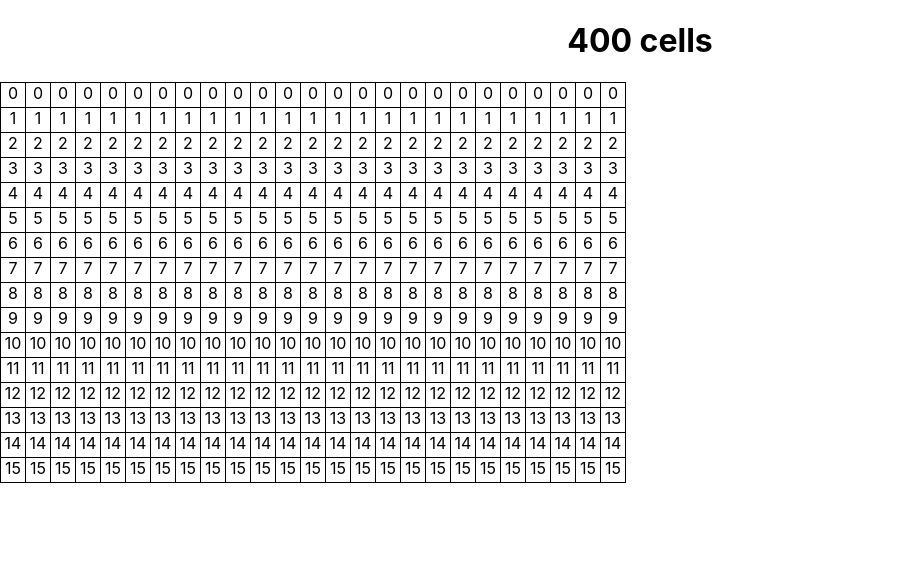
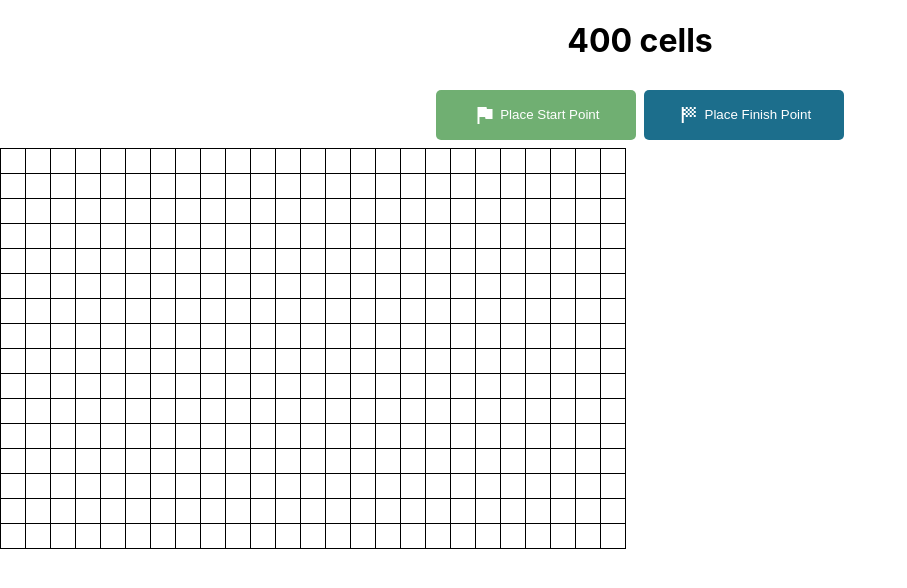
Before and after one commit to JohnnyLeek1/Pathfinder-App, a React (Create React App) app: page / in a window 1280 px wide. Shown: the top 588 px of the page, without its empty margins (0-907 px from the left). Built offline with nearby package versions, Linux system fonts and the light colour scheme.

Commit message:
allow the user to select start & end points

```diff
--- a/package.json
+++ b/package.json
@@ -7,6 +7,7 @@
     "@testing-library/jest-dom": "^5.14.1",
     "@testing-library/react": "^11.2.7",
     "@testing-library/user-event": "^12.8.3",
+    "material-icons": "^0.7.6",
     "node-sass": "^6.0.1",
     "react": "^17.0.2",
     "react-dom": "^17.0.2",
--- a/src/App.js
+++ b/src/App.js
@@ -1,32 +1,13 @@
+import React from 'react';
+import PathfindingMainPage from './pages/PathfindingMain';
+
 import './styles/App.scss';
-// import Grid from './components/Grid.old';
-import Grid from './components/Grid';
-import React, { useEffect, useState, useRef } from 'react';
 
 function App() {
-  const [rows, setRows] = useState(0);
-  const [cols, setCols] = useState(0);
-  const gridDiv = useRef(undefined);
-
-  const updateGrid = () => {
-    if(gridDiv) {
-      setRows(Math.floor(gridDiv.current.offsetHeight / 25));
-      setCols(Math.floor(gridDiv.current.offsetWidth / 25));
-    }
-  };
-
-  useEffect(() => {
-    window.addEventListener('resize', updateGrid);
-    updateGrid();
-
-    return () => window.removeEventListener('resize', updateGrid);
-  }, []);
-
 
   return (
-    <div className="App">
-      <h1>{rows * cols} cells</h1>
-      <Grid rows={rows} cols={cols} ref={gridDiv} />
+    <div className={`App light-theme`}>
+      <PathfindingMainPage/>
     </div>
   );
 }
--- a/src/components/Grid.jsx
+++ b/src/components/Grid.jsx
@@ -1,10 +1,17 @@
 import React, { useState, useEffect } from 'react';
 import GridElement from './GridElement';
+import StyledButton from './StyledButton';
 
-import '../styles/grid.scss';
+import '../styles/components/Grid.scss';
 
 export default React.forwardRef(({rows, cols}, ref) => {
     const [grid, setGrid] = useState({ });
+
+    const [startPoint, setStartPoint] = useState({ });
+    const [finishPoint, setFinishPoint] = useState({ });
+
+    const [placingStart, setPlacingStart] = useState(false);
+    const [placingFinish, setPlacingFinish] = useState(false);
 
     useEffect(() => console.log(grid), [grid]);
 
@@ -13,7 +20,12 @@ export default React.forwardRef(({rows, cols}, ref) => {
         for(let i = 0; i < rows; i++) {
             newGrid[i] = {};
             for(let j = 0; j < cols; j++) {
-                newGrid[i][j] = false;
+                newGrid[i][j] = {
+                    start: false,
+                    finish: false,
+                    visited: false,
+                    wall: false
+                };
             }
         }
 
@@ -23,15 +35,56 @@ export default React.forwardRef(({rows, cols}, ref) => {
 
     useEffect(() => console.log(rows, cols), [rows, cols]);
 
-    const updateGrid = (row, col) => { setGrid({ ...grid, [row]: { ...grid[row], [col]: !grid[row][col] } }); }
+    const updateGrid = (row, col) => {
+        const value = {
+            start: placingStart ? true : false,
+            finish: placingFinish ? true : false,
+            visited: false,
+            wall: !placingStart && !placingFinish ? !grid[row][col].wall : false
+        }
+
+        if(placingStart) {
+            setStartPoint({ row: row, col: col });
+            setPlacingStart(false);
+        }
+        else if(placingFinish) {
+             setFinishPoint({ row: row, col: col });
+             setPlacingFinish(false);
+        }
+
+        setGrid({ ...grid, [row]: { ...grid[row], [col]: value } });
+    }
+
+    const setPlacement = position => {
+        if(position === 'start') {
+            if(placingFinish) setPlacingFinish(false);
+            setPlacingStart(!placingStart);
+        } else if(position === 'finish') {
+            if(placingStart) setPlacingStart(false);
+            setPlacingFinish(!placingFinish);
+        }
+    }
 
     return (
+      <>
+      <StyledButton text={placingStart ? "Cancel" : "Place Start Point"} onClick={() => setPlacement('start')} icon="flag" color="success" />
+      <StyledButton text={placingFinish ? "Cancel" : "Place Finish Point"} onClick={() => setPlacement('finish')} icon="sports_score" color="primary" />
+
       <div id="grid" ref={ref}>
           {[...Array(rows)].map( (row, i) => {
               return [...Array(cols)].map( (cols, j) => {
-                return <GridElement row={i} col={j} selected={grid[0] ? grid[i][j] : false} onClick={updateGrid} key={`${i}-${j}`} />;
+                return <GridElement
+                            row={i}
+                            col={j}
+                            selected={grid[0] ? grid[i][j].wall : false}
+                            startPoint={startPoint.row === i && startPoint.col === j}
+                            finishPoint={finishPoint.row === i && finishPoint.col === j}
+                            onClick={updateGrid}
+                            key={`${i}-${j}`}
+                        />;
               })
           })}
       </div>
+      </>
     );
 });
--- a/src/components/GridElement.jsx
+++ b/src/components/GridElement.jsx
@@ -1,8 +1,8 @@
 import React from 'react';
 
-export default function GridElement({row, col, selected, onClick}) {
+export default function GridElement({row, col, selected, onClick, startPoint, finishPoint}) {
 
     return (
-        <div className={`grid-item${selected ? ' selected' : ''}`} onClick={() => onClick(row, col)}>{row}</div>
+        <div className={`grid-item${selected ? ' selected' : ''}${startPoint ? ' start': ''}${finishPoint ? ' finish': ''}`} onClick={() => onClick(row, col)}></div>
     );
 }
--- /dev/null
+++ b/src/components/StyledButton.jsx
@@ -0,0 +1,12 @@
+import React from 'react';
+import '../styles/components/StyledButton.scss';
+
+export default function StyledButton({ text, onClick, icon, color }) {
+
+    return (
+        <button className={`button ${color}`} onClick={onClick}>
+            {icon ? <span className='material-icons'>{icon}</span> : undefined} {text}
+        </button>
+    )
+
+}
--- a/src/index.js
+++ b/src/index.js
@@ -1,6 +1,7 @@
 import React from 'react';
 import ReactDOM from 'react-dom';
 import './styles/index.scss';
+import 'material-icons/iconfont/material-icons.css';
 import App from './App';
 import reportWebVitals from './reportWebVitals';
 
--- /dev/null
+++ b/src/pages/PathfindingMain.jsx
@@ -0,0 +1,30 @@
+import React, { useState, useEffect, useRef } from 'react';
+import Grid from '../components/Grid';
+
+export default function PathfindingMainPage() {
+    const [rows, setRows] = useState(0);
+    const [cols, setCols] = useState(0);
+    const gridDiv = useRef(undefined);
+
+    const updateGrid = () => {
+      if(gridDiv) {
+        setRows(Math.floor(gridDiv.current.offsetHeight / 25));
+        setCols(Math.floor(gridDiv.current.offsetWidth / 25));
+      }
+    };
+
+    useEffect(() => {
+      window.addEventListener('resize', updateGrid);
+      updateGrid();
+
+      return () => window.removeEventListener('resize', updateGrid);
+    }, []);
+
+    return (
+        <div id="pathfinding-main-page">
+            <h1>{rows * cols} cells</h1>
+            <Grid rows={rows} cols={cols} ref={gridDiv} />
+        </div>
+    );
+
+}
--- a/src/styles/App.scss
+++ b/src/styles/App.scss
@@ -2,3 +2,8 @@
   text-align: center;
   height: 100vh;
 }
+
+#pathfinding-main-page {
+  width: 100vw;
+  height: 100vh;
+}
--- /dev/null
+++ b/src/styles/_themes.scss
@@ -0,0 +1,17 @@
+.light-theme {
+    // Backgrounds
+    --background-primary: #725AC1;
+    --background-accent: #242038;
+    --light-background: #F7ECE1;
+
+    // Text
+    --text-primary: #333;
+    --text-light: #fff;
+
+    // Buttons
+    --button-main: #1C6E8C;
+    --button-main-accent: #274156;
+
+    --button-success: #70AF72;
+    --button-success-accent: #609462
+}
--- a/src/styles/grid.scss
+++ b/src/styles/components/Grid.scss
@@ -21,5 +21,13 @@
         &.selected {
             background-color: #f00;
         }
+
+        &.start {
+            background-color: var(--button-success);
+        }
+
+        &.finish {
+            background-color: var(--button-main);
+        }
     }
 }
--- /dev/null
+++ b/src/styles/components/StyledButton.scss
@@ -0,0 +1,38 @@
+.button {
+
+    min-width: 200px;
+    min-height: 50px;
+    border-radius: 5px;
+    border: none;
+
+    line-height: 24px;
+
+    background-color: var(--background-primary);
+    color: var(--text-light);
+
+    transition: all .2s;
+    cursor: pointer;
+
+    margin: 0.5rem 0.25rem;
+
+    &:hover {
+        background-color: var(--background-accent);
+    }
+
+    &.primary {
+        background-color: var(--button-main);
+
+        &:hover {
+            background-color: var(--button-main-accent);
+        }
+    }
+
+    &.success {
+        background-color: var(--button-success);
+
+        &:hover {
+            background-color: var(--button-success-accent);
+        }
+    }
+
+}
--- a/src/styles/index.scss
+++ b/src/styles/index.scss
@@ -1,3 +1,5 @@
+@import './themes';
+
 body {
   margin: 0;
   font-family: -apple-system, BlinkMacSystemFont, 'Segoe UI', 'Roboto', 'Oxygen',
@@ -14,3 +16,8 @@ code {
   font-family: source-code-pro, Menlo, Monaco, Consolas, 'Courier New',
     monospace;
 }
+
+.material-icons {
+  display: inline-flex;
+  vertical-align: top;
+}
```
Also changed, not shown: 1 other file (tests, documents, lock files or other folders).
